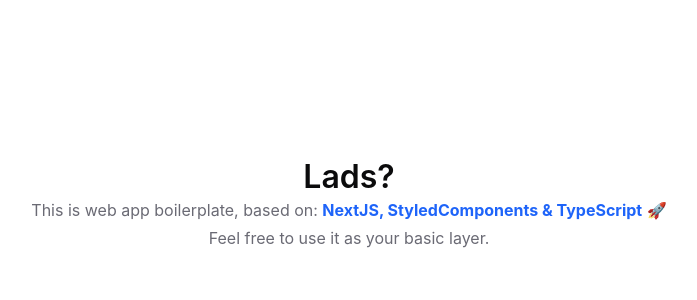
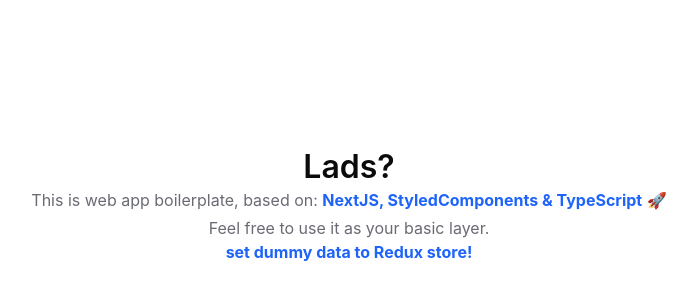
Before and after one commit to HelloBanksy/nextjs-web-app-boilerplate, a Next.js app: page / in a window 1280 px wide. Shown: the part 196-496 px from the top of the page, without its empty margins (291-988 px from the left). Built offline with nearby package versions, Linux system fonts and the light colour scheme.

Commit message:
Setting up basic Redux & Redux-Saga example

```diff
--- a/pageComponents/Home/Home.tsx
+++ /dev/null
@@ -1,14 +0,0 @@
-import React from 'react'
-import { HomepageWrap, Bold, H1, P } from './styles'
-
-export const Home = (): JSX.Element => {
-  return (
-    <HomepageWrap>
-      <H1>Lads?</H1>
-      <P>
-        This is web app boilerplate, based on: <Bold>NextJS, StyledComponents &amp; TypeScript</Bold> 🚀
-      </P>
-      <P>Feel free to use it as your basic layer.</P>
-    </HomepageWrap>
-  )
-}
--- a/pageComponents/Home/HomeContainer.tsx
+++ /dev/null
@@ -1,6 +0,0 @@
-import React from 'react'
-import { Home } from './Home'
-
-export const HomeContainer = (): JSX.Element => {
-  return <Home />
-}
--- a/pageComponents/Home/index.ts
+++ /dev/null
@@ -1 +0,0 @@
-export { HomeContainer as default } from './HomeContainer'
--- /dev/null
+++ b/pageComponents/HomeComponent/HomeComponent.tsx
@@ -0,0 +1,21 @@
+import React from 'react'
+import { HomepageWrap, Bold, H1, P, DummyDataTrigger } from './styles'
+
+type Props =  {
+  onHomepageDataLoad: () => void
+  dummyHomepageData: object
+}
+
+export const HomeComponent = ({ onHomepageDataLoad, dummyHomepageData }: Props): JSX.Element => {
+  return (
+    <HomepageWrap>
+      <H1>Lads?</H1>
+      <P>
+        This is web app boilerplate, based on: <Bold>NextJS, StyledComponents &amp; TypeScript</Bold> 🚀
+      </P>
+      <P>Feel free to use it as your basic layer.</P>
+      <DummyDataTrigger onClick={onHomepageDataLoad}>set dummy data to Redux store!</DummyDataTrigger>
+      {dummyHomepageData && <P>Check out your Redux store in console :)</P>}
+    </HomepageWrap>
+  )
+}
--- /dev/null
+++ b/pageComponents/HomeComponent/HomeComponentContainer.tsx
@@ -0,0 +1,23 @@
+import React from 'react'
+import { HomeComponent } from './HomeComponent'
+import { connect } from 'react-redux'
+
+// Mapping redux state
+const mapStateToProps = (state: any) => {
+  return {
+    dummyHomepageData: state.homepageReducer?.data || null,
+  }
+}
+
+// Mapping functions dispatches
+const mapDispachToProps = (dispatch: any) => {
+  return {
+    onHomepageDataLoad: () => dispatch({ type: 'SET_HOMEPAGE_DATA' }),
+  }
+}
+
+const HomeComponentContainer = (props: any): JSX.Element => {
+  return <HomeComponent {...props} />
+}
+
+export default connect(mapStateToProps, mapDispachToProps)(HomeComponentContainer)
--- /dev/null
+++ b/pageComponents/HomeComponent/index.ts
@@ -0,0 +1,2 @@
+import HomeComponentContainer from './HomeComponentContainer'
+export default HomeComponentContainer
--- a/pageComponents/Home/styles.ts
+++ b/pageComponents/HomeComponent/styles.ts
@@ -7,6 +7,11 @@
   flex-direction: column;
   justify-content: center;
   align-items: center;
+`
+
+export const DummyDataTrigger = styled.b`
+  cursor: pointer;
+  color: ${(props) => props.theme.colors.bold};
 `
 
 export const Bold = styled.b`
--- a/pages/index.tsx
+++ b/pages/index.tsx
@@ -1,8 +1,8 @@
 import React from 'react'
-import Home from '@pageComponents/Home'
+import HomeComponent from '@pageComponents/HomeComponent'
 
 const Index = (): JSX.Element => {
-  return <Home />
+  return <HomeComponent />
 }
 
 export default Index
--- /dev/null
+++ b/sagas/homepageSaga.ts
@@ -0,0 +1,9 @@
+import { takeLatest, put } from 'redux-saga/effects'
+
+function* setSomepageData(props: any) {
+  yield put({ type: `${props.type}_ASYNC`, data: 'Hello there!' })
+}
+
+export function* homepageSaga() {
+  yield takeLatest('SET_HOMEPAGE_DATA', setSomepageData)
+}
--- a/sagas/index.ts
+++ b/sagas/index.ts
@@ -1,7 +1,8 @@
 import { all } from 'redux-saga/effects'
+import { homepageSaga } from './homepageSaga'
 
 export default function* rootSaga() {
   yield all([
-    // Put your sagas here
+    homepageSaga()
   ])
 }
--- /dev/null
+++ b/store/reducers/homepageReducer.ts
@@ -0,0 +1,10 @@
+const homepageReducer = (state = {}, action: any) => {
+  switch (action.type) {
+    case 'SET_HOMEPAGE_DATA_ASYNC':
+      return { ...state, data: action.data }
+    default:
+      return state
+  }
+}
+
+export default homepageReducer
--- a/store/reducers/index.ts
+++ b/store/reducers/index.ts
@@ -1,5 +1,6 @@
 import { combineReducers } from 'redux'
+import homepageReducer from './homepageReducer'
 
 export default combineReducers({
-  // Put your reducers here
+  homepageReducer
 })
```
